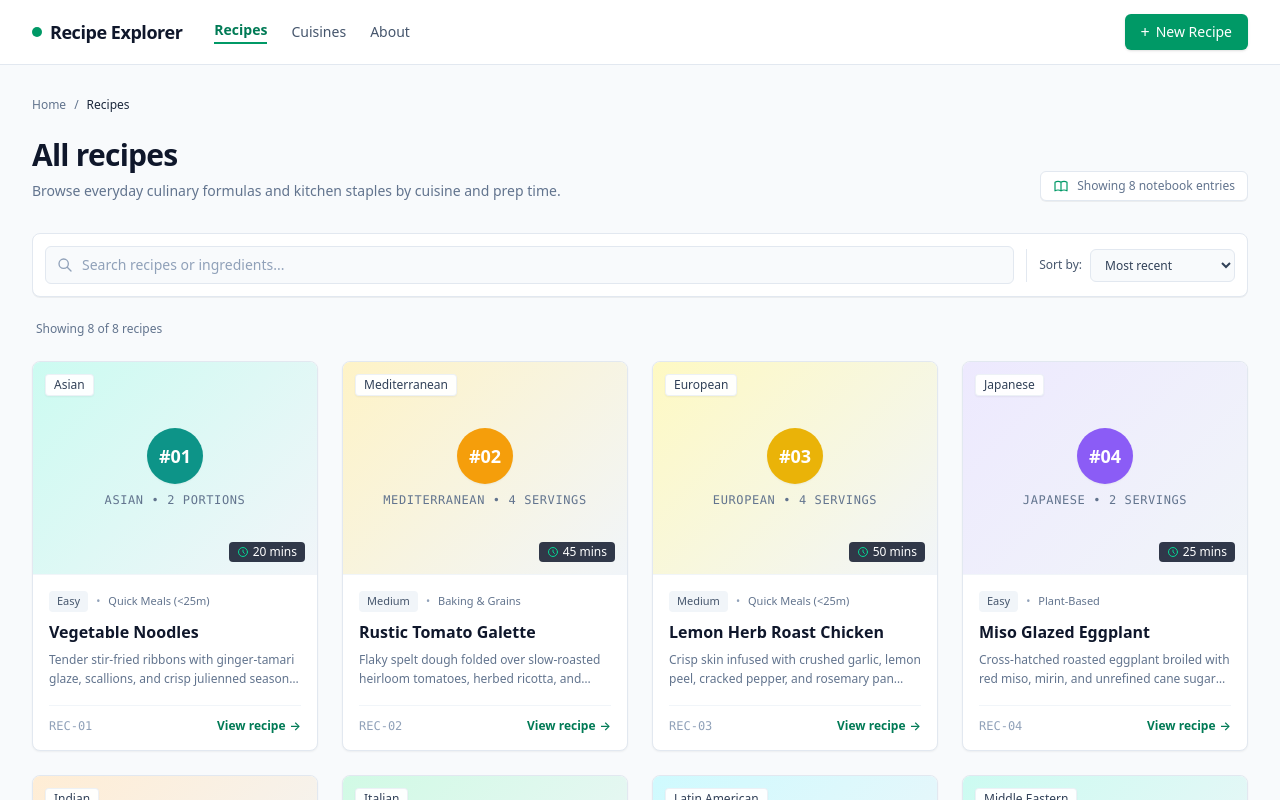
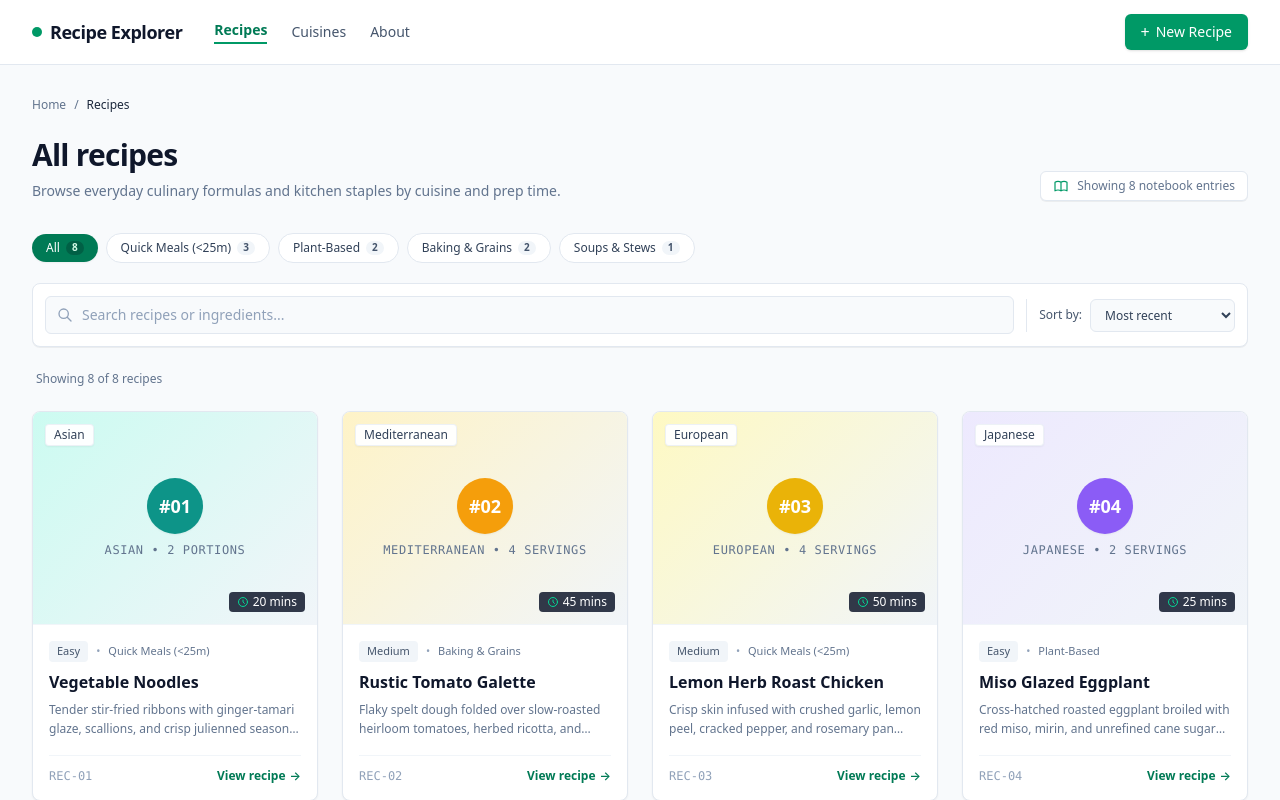
Before and after one commit to Dharmi-456-design/NEXTJS-PROJECTS, a Next.js app in the folder recipe-explorer/: page / in a window 1280 px wide. Shown: the top 800 px of the page. Built offline with nearby package versions, Linux system fonts and the light colour scheme.

Commit message:
feat: add recipe category filtering

```diff
--- /dev/null
+++ b/recipe-explorer/src/components/CategoryFilter.tsx
@@ -0,0 +1,41 @@
+interface CategoryFilterProps {
+  categories: { name: string; count: number }[];
+  selectedCategory: string;
+  onSelectCategory: (category: string) => void;
+}
+
+export default function CategoryFilter({
+  categories,
+  selectedCategory,
+  onSelectCategory,
+}: CategoryFilterProps) {
+  return (
+    <div className="flex items-center gap-2 overflow-x-auto pb-2 scrollbar-none">
+      {categories.map((cat) => {
+        const isSelected = selectedCategory === cat.name;
+        return (
+          <button
+            key={cat.name}
+            onClick={() => onSelectCategory(cat.name)}
+            className={`px-3.5 py-1.5 rounded-full text-xs font-medium whitespace-nowrap transition-all flex items-center gap-1.5 cursor-pointer ${
+              isSelected
+                ? "bg-emerald-700 text-white shadow-xs"
+                : "bg-white text-slate-700 border border-slate-200 hover:border-slate-300 hover:bg-slate-50"
+            }`}
+          >
+            <span>{cat.name}</span>
+            <span
+              className={`px-1.5 py-0.2 rounded-full text-[10px] font-semibold ${
+                isSelected
+                  ? "bg-emerald-800 text-emerald-100"
+                  : "bg-slate-100 text-slate-600"
+              }`}
+            >
+              {cat.count}
+            </span>
+          </button>
+        );
+      })}
+    </div>
+  );
+}
--- a/recipe-explorer/src/components/RecipeCatalog.tsx
+++ b/recipe-explorer/src/components/RecipeCatalog.tsx
@@ -3,18 +3,55 @@
 import { useState, useMemo } from "react";
 import { Recipe } from "@/types/recipe";
 import SearchInput from "./SearchInput";
+import CategoryFilter from "./CategoryFilter";
 import RecipeGrid from "./RecipeGrid";
 
 interface RecipeCatalogProps {
   initialRecipes: Recipe[];
+  initialCategory?: string;
 }
 
-export default function RecipeCatalog({ initialRecipes }: RecipeCatalogProps) {
+export default function RecipeCatalog({
+  initialRecipes,
+  initialCategory = "All",
+}: RecipeCatalogProps) {
   const [searchQuery, setSearchQuery] = useState("");
+  const [selectedCategory, setSelectedCategory] = useState(initialCategory);
   const [sortBy, setSortBy] = useState("recent");
+
+  const categories = useMemo(() => {
+    const counts: Record<string, number> = {
+      All: initialRecipes.length,
+    };
+
+    initialRecipes.forEach((recipe) => {
+      counts[recipe.category] = (counts[recipe.category] || 0) + 1;
+    });
+
+    const categoryList = [
+      "All",
+      "Quick Meals (<25m)",
+      "Plant-Based",
+      "Baking & Grains",
+      "Soups & Stews",
+    ];
+
+    return categoryList
+      .filter((cat) => cat === "All" || counts[cat] > 0)
+      .map((cat) => ({
+        name: cat,
+        count: counts[cat] || 0,
+      }));
+  }, [initialRecipes]);
 
   const filteredRecipes = useMemo(() => {
     let result = [...initialRecipes];
+
+    if (selectedCategory && selectedCategory !== "All") {
+      result = result.filter(
+        (recipe) => recipe.category.toLowerCase() === selectedCategory.toLowerCase()
+      );
+    }
 
     if (searchQuery.trim()) {
       const q = searchQuery.toLowerCase().trim();
@@ -34,35 +71,48 @@ export default function RecipeCatalog({ initialRecipes }: RecipeCatalogProps) {
     }
 
     return result;
-  }, [initialRecipes, searchQuery, sortBy]);
+  }, [initialRecipes, selectedCategory, searchQuery, sortBy]);
+
+  const handleReset = () => {
+    setSearchQuery("");
+    setSelectedCategory("All");
+  };
 
   return (
     <div className="space-y-6">
+      <div className="space-y-3">
+        <CategoryFilter
+          categories={categories}
+          selectedCategory={selectedCategory}
+          onSelectCategory={setSelectedCategory}
+        />
         <SearchInput
           value={searchQuery}
           onChange={setSearchQuery}
           sortBy={sortBy}
           onSortChange={setSortBy}
         />
+      </div>
 
       <div className="flex items-center justify-between text-xs text-slate-500 px-1">
         <span>
           Showing {filteredRecipes.length} of {initialRecipes.length} recipes
+          {selectedCategory !== "All" && ` in ${selectedCategory}`}
         </span>
-        {searchQuery && (
+        {(searchQuery || selectedCategory !== "All") && (
           <button
-            onClick={() => setSearchQuery("")}
-            className="text-emerald-700 hover:underline font-medium"
+            onClick={handleReset}
+            className="text-emerald-700 hover:underline font-medium cursor-pointer"
           >
-            Clear search
+            Clear all filters
           </button>
         )}
       </div>
 
       <RecipeGrid
         recipes={filteredRecipes}
-        emptyMessage={`No recipes found matching "${searchQuery}". Try searching by another ingredient or cuisine.`}
-        onReset={() => setSearchQuery("")}
+        emptyMessage={`No recipes found for the selected filters. Try choosing "All" or adjusting your search.`}
+        onReset={handleReset}
       />
     </div>
   );
```
Lines whose indentation alone changed are shown as unchanged.
